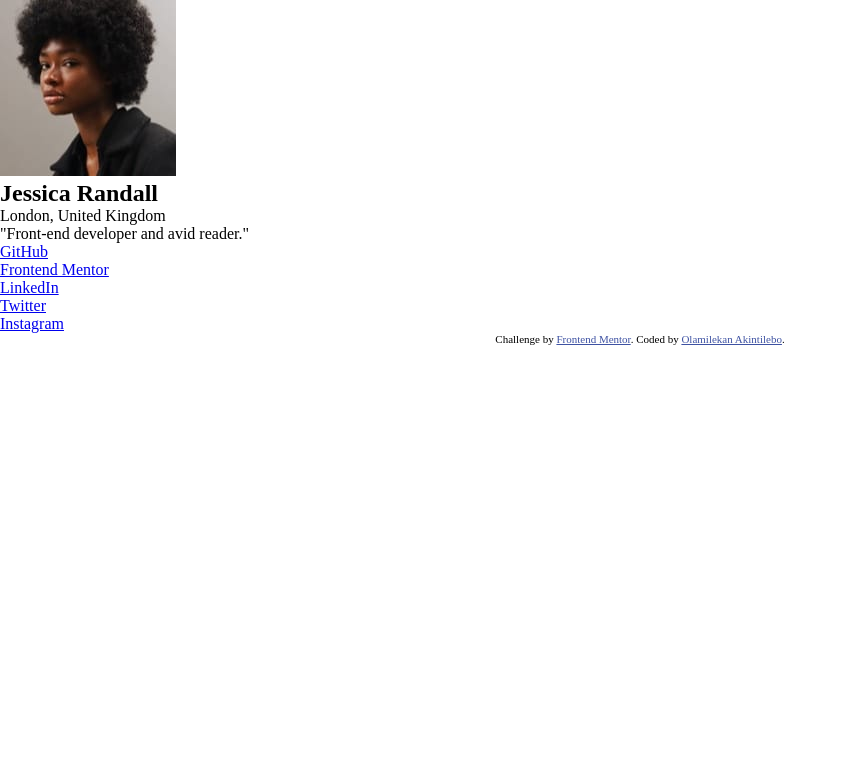
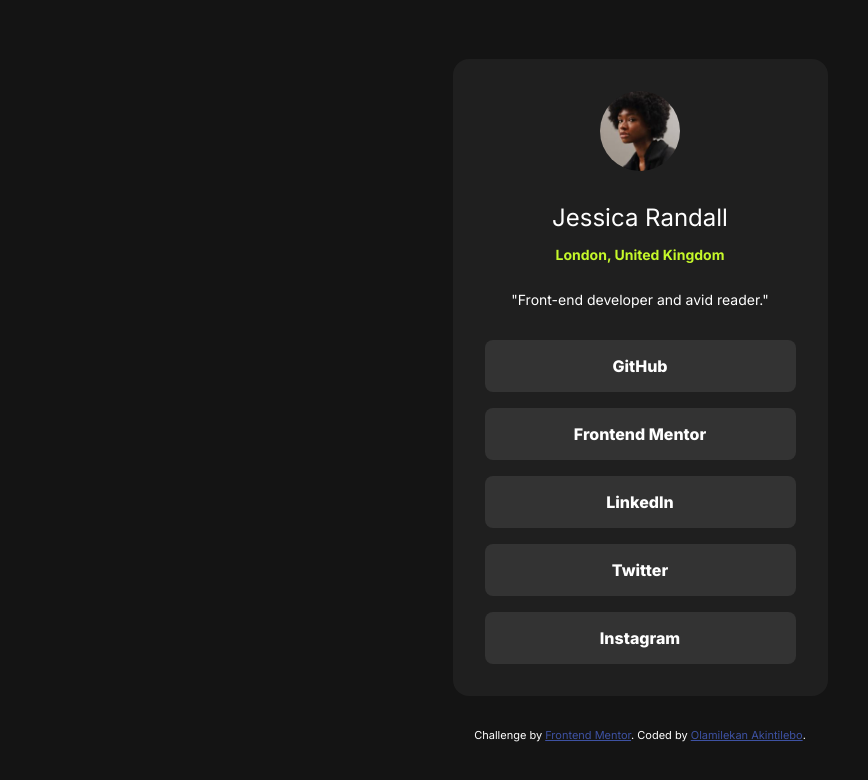
Before and after one commit to hayohtee/social-links-profile, a plain HTML site: page index.html in a window 1280 px wide. Shown: the whole page, without its empty margins (0-868 px from the left). Drawn offline with Linux system fonts and the light colour scheme.

Commit message:
Add css rules

```diff
--- a/index.css
+++ b/index.css
@@ -6,11 +6,107 @@
     box-sizing: border-box;
 }
 
+:root {
+    --color-green:  hsl(75, 94%, 57%);
+    --color-white: hsl(0, 0%, 100%);
+    --color-grey-700: hsl(0, 0%, 20%);
+    --color-grey-800: hsl(0, 0%, 12%);
+    --color-grey-900: hsl(0, 0%, 8%);
+}
+
+body {
+    font-family: "Inter", sans-serif;
+    background-color: var(--color-grey-900);
+    color: var(--color-white);
+    display: flex;
+    flex-direction: column;
+    justify-content: center;
+    align-items: center;
+    min-height: 100vh;
+    gap: 2em;
+}
+
+.profile-container {
+    background-color: var(--color-grey-800);
+    min-width: 80%;
+    padding: 2em;
+    border-radius: 1em;
+    color: var(--color-white);
+    text-align: center;
+}
+
+.profile > * + * {
+    margin-block-start: 2em;
+}
+
+.profile p {
+    font-size: 0.875em;
+    font-weight: 400;
+}
+
+.bio > *  + * {
+    margin-block-start: 1em;
+}
+
+.bio > h1 {
+    font-weight: 400;
+}
+
+.bio > p {
+    color: var(--color-green);
+    font-weight: 700;
+}
+
+.links {
+    list-style-type: none;
+}
+
+.links > li + li {
+    margin-block-start: 1em;
+}
+
+.links li {
+    background-color: var(--color-grey-700);
+    border-radius: 0.5em;
+}
+
+.links > li > a {
+    display: block;
+    padding: 1em;
+    font-weight: 800;
+    text-decoration: none;
+    color: var(--color-white);
+}
+
+.links > li > a:hover {
+    background-color: var(--color-green);
+    color: var(--color-grey-900);
+    border-radius: inherit;
+}
+
+.avatar img {
+    display: block;
+    width: 5em;
+    height: 5em;
+    border-radius: 2.5em;
+    margin: auto;
+}
+
 .attribution {
-    font-size: 11px;
+    font-size: 0.6875em;
     text-align: center;
 }
 
 .attribution a {
     color: hsl(228, 45%, 44%);
 }
+
+.attribution a:hover {
+    color: var(--color-green);
+}
+
+@media (min-width: 375px) {
+    .profile-container {
+        min-width: 375px;
+    }
+}
```
